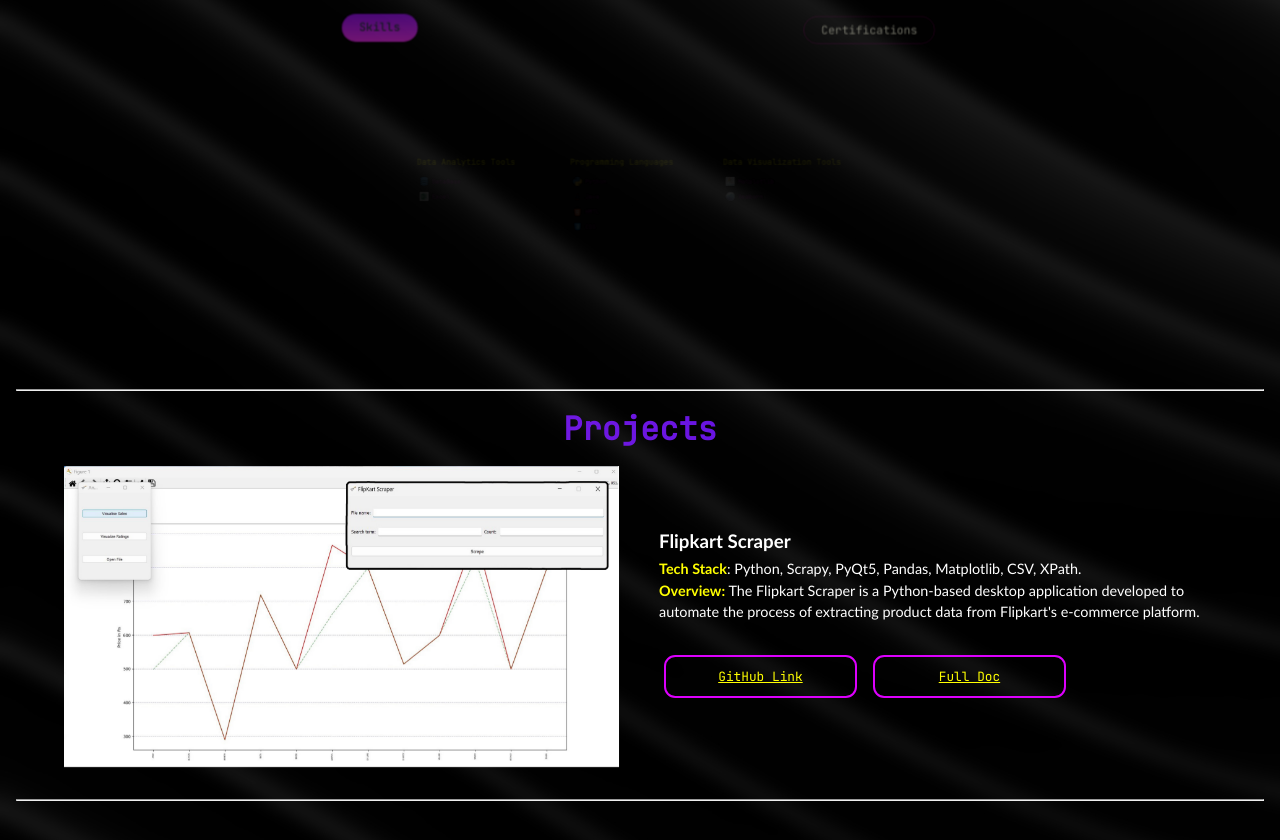
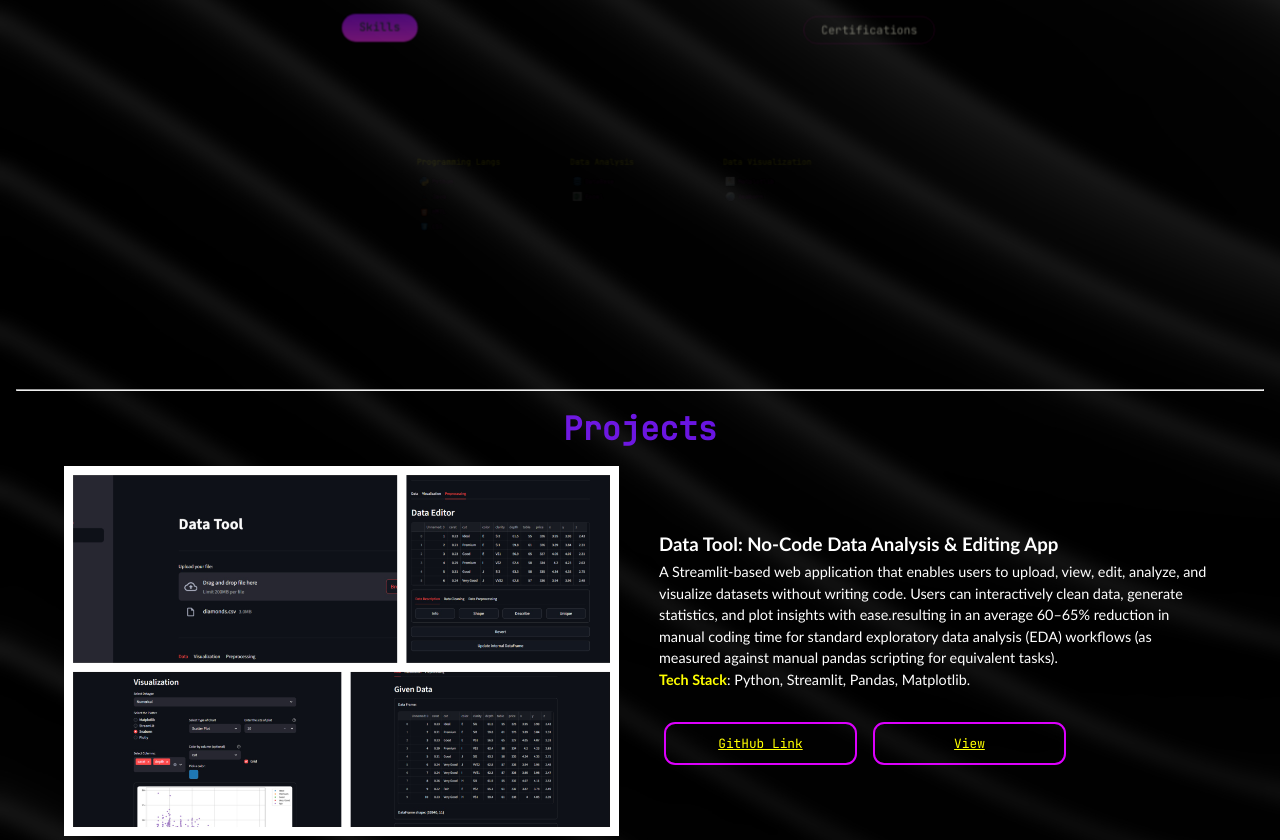
Before and after one commit to Kasa-Harendra/Kasa-Harendra, a plain HTML site: page index.html in a window 1280 px wide. Shown: the part 642-1482 px from the top of the page. Drawn offline with Linux system fonts and the light colour scheme.

Commit message:
Portfolio updated

```diff
--- /dev/null
+++ b/assets/js/data.js
@@ -0,0 +1,64 @@
+export const skill_category = [
+    'Programming Langs',
+    'Data Analysis',
+    'Data Visualization',
+]
+
+export const skills = [
+    { name: 'Python', icon: 'python.png', category: 0},
+    { name: 'Java', icon: 'java.png', category: 0},
+    { name: 'DataBase', icon: 'db.png', category: 1},
+    { name: 'HMTL', icon: 'html.png', category: 0},
+    { name: 'CSS', icon: 'css.png', category: 0},
+    { name: 'Matplotlib', icon: 'matplotlib.png', category: 2},
+    { name: 'Seaborn', icon: 'seaborn.svg', category: 2},
+    { name: 'Excel', icon: 'excel.jpg', category: 1}
+];
+
+export const projects = [
+    {
+        name: 'Data Tool: No-Code Data Analysis & Editing App ',
+        description: `A Streamlit-based web application that enables users to upload, view, edit, analyze, and visualize datasets without writing code. Users can interactively clean data, generate statistics, and plot insights with ease.resulting in an average 60–65% reduction in manual coding time for standard exploratory data analysis (EDA) workflows (as measured against manual pandas scripting for equivalent tasks).<br>
+                      <b style="color: yellow;">Tech Stack</b>: Python, Streamlit, Pandas, Matplotlib. <br>
+                      <b style="color: yellow;">Features:</b><br>
+                    📱 Mobile-friendly: Easily accessible and usable on smartphones for data viewing and lightweight analysis<br>
+                    📂 Upload CSV/XLSX datasets<br>
+                    ✏️ Edit data interactively in-browser<br>
+                    📊 Visualize statistics and missing values<br>
+                    📉 Generate bar, line, histogram, and scatter plots<br>
+                    💾 Export modified data for reuse`,
+        img: 'DataTool.png',
+        project_link: 'https://data-tool-harendra.streamlit.app/',
+        git_link: 'https://github.com/Kasa-Harendra/Data-Tool',
+        project_doc: '#'
+    },
+    {
+        name: 'Flipkart Scraper',
+        description: `<b style="color: yellow;">Tech Stack</b>: Python, Scrapy, PyQt5, Pandas, Matplotlib, CSV, XPath.<br>
+                      <b style="color: yellow;">Overview:</b>
+                        The Flipkart Scraper is a Python-based desktop application developed to automate the process of extracting product data from Flipkart's e-commerce platform. This project integrates web scraping, data processing, and graphical user interface (GUI) elements into a seamless tool for users to collect and analyze product-related insights—without requiring technical knowledge.`,
+        img: 'scraper.png',
+        project_link: '#',
+        git_link: 'https://github.com/Kasa-Harendra/Web-Scraping-Project',
+        project_doc: 'Flipkart_Scraper.pdf'
+    },
+];
+
+export const certificates = [
+    {
+        img: 'CDAC.png',
+        certificate_link: 'CDAC.pdf'
+    },{
+        img: 'L4G.png',
+        certificate_link: 'L4G.pdf'
+    },{
+        img: 'CS50.png',
+        certificate_link: 'CS50_Python.pdf'
+    },{
+        img: 'DataScienceCC.png',
+        certificate_link: 'DataScienceCC.pdf'
+    },{
+        img: 'OET.png',
+        certificate_link: 'OET.pdf'
+    }
+]
--- a/assets/js/index.js
+++ b/assets/js/index.js
@@ -1,92 +1,34 @@
-const skills = [
-    { name: 'Python', icon: 'python.png', category: 'Programming Langs'},
-    { name: 'Java', icon: 'java.png', category: 'Programming Langs'},
-    { name: 'DataBase', icon: 'db.png', category: 'Data Analysis'},
-    { name: 'HMTL', icon: 'html.png', category: 'Programming Langs'},
-    { name: 'CSS', icon: 'css.png', category: 'Programming Langs'},
-    { name: 'Matplotlib', icon: 'matplotlib.png', category: 'Data Visualization'},
-    { name: 'Seaborn', icon: 'seaborn.svg', category: 'Data Visualization'},
-    { name: 'Excel', icon: 'excel.jpg', category: 'Data Analysis'}
-];
+import { skills } from './data.js';
+import { projects } from './data.js';
+import { certificates } from './data.js';
+import { skill_category } from './data.js';
 
-const projects = [
-    {
-        name: 'Flipkart Scraper',
-        description: `<b style="color: yellow;">Tech Stack</b>: Python, Scrapy, PyQt5, Pandas, Matplotlib, CSV, XPath.<br>
-                      <b style="color: yellow;">Overview:</b>
-                        The Flipkart Scraper is a Python-based desktop application developed to automate the process of extracting product data from Flipkart's e-commerce platform. This project integrates web scraping, data processing, and graphical user interface (GUI) elements into a seamless tool for users to collect and analyze product-related insights—without requiring technical knowledge.`,
-        img: 'scraper.png',
-        project_link: '#',
-        git_link: 'https://github.com/Kasa-Harendra/Web-Scraping-Project',
-        project_doc: 'Flipkart_Scraper.pdf'
-    },
-];
 
-const certificates = [
-    {
-        img: 'CDAC.png',
-        certificate_link: 'CDAC.pdf'
-    },{
-        img: 'L4G.png',
-        certificate_link: 'L4G.pdf'
-    },{
-        img: 'CS50.png',
-        certificate_link: 'CS50_Python.pdf'
-    },{
-        img: 'DataScienceCC.png',
-        certificate_link: 'DataScienceCC.pdf'
-    },{
-        img: 'OET.png',
-        certificate_link: 'OET.pdf'
-    }
-]
+
 const contentContainer = document.getElementById('content-container');
 const projectsContainer = document.getElementById('projects-container');
 const skillsButton = document.getElementById('skills');
 const certificatesButton = document.getElementById('certifications');
 
 function renderSkills() {
+    let _skills = {};
     let content = '<div id="inner-skills-container">';
-    data_analy_skills = `<div class="skill-container">
-                        <h3 class="skill-field">Data Analytics Tools</h3>
+    for (let skill in skill_category) {
+        _skills[String(skill)] = `<div class="skill-container">
+                          <h3 class="skill-field">${skill_category[skill]}</h3>
                         `;
-    program_skills = `<div class="skill-container">
-                    <h3 class="skill-field">Programming Languages</h3>
-                    `
-    data_visualization_skills = `<div class="skill-container">
-                    <h3 class="skill-field">Data Visualization Tools</h3>
-                    `
-
+    }
     skills.forEach(skill => {
-        if(skill.category === 'Data Analysis') {
-            data_analy_skills += `<div class="skill">
+        _skills[String(skill.category)] += `<div class="skill">
                                         <img src=./assets/media/skill_images/${skill.icon} class="skill-icon">
                                         <p class="skill-name">${skill.name}</p>
-                                  </div>`
-        }
-        if(skill.category === 'Programming Langs') {
-            program_skills += `<div class="skill">
-                                        <img src=./assets/media/skill_images/${skill.icon} class="skill-icon">
-                                        <p class="skill-name">${skill.name}</p>
-                               </div>`
-        }
-        if(skill.category === 'Data Visualization') {
-            data_visualization_skills += `<div class="skill">
-                                        <img src=./assets/media/skill_images/${skill.icon} class="skill-icon">
-                                        <p class="skill-name">${skill.name}</p>
-                               </div>`
-        }
-
+                                    </div>`;
     });
-
-    all_skills = [data_analy_skills, program_skills, data_visualization_skills];
-    all_skills.forEach(skills => {
-        skills += `</div>`;
-        content += skills;
-    });
-
+    for (let skill in _skills) {
+        _skills[skill] += '</div>';
+        content += _skills[skill];
+    }
     content += `</div>`;
-
     contentContainer.innerHTML = content;
 }
 
@@ -160,7 +102,7 @@
     projectsContainer.innerHTML = content;
 }
 
-skillsButton.addEventListener('change', () => {
+skillsButton.addEventListener('click', () => {
     contentContainer.classList.add('fade');
     setTimeout(() => {
         renderSkills();
@@ -168,7 +110,7 @@
     }, 300);
 });
 
-certificatesButton.addEventListener('change', () => {
+certificatesButton.addEventListener('click', () => {
     contentContainer.classList.add('fade');
     setTimeout(() => {
         active = 0;
@@ -187,8 +129,6 @@
     renderCertificates();
 }
 
-
-
 if (skillsButton.checked) {
     renderSkills();
 }
--- a/assets/style/contact.css
+++ b/assets/style/contact.css
@@ -19,8 +19,9 @@
 .contact-info h2 {
     font-size: 2.5rem;
     margin-bottom: 20px;
+    background-image: linear-gradient(45deg, #8e2de2, #4a00e0);
     background-clip: text;
-    color: transparent
+    color: transparent;
 }
 
 .contact-description {
--- a/assets/style/projects.css
+++ b/assets/style/projects.css
@@ -46,7 +46,7 @@
 .project-info > p {
     font-size: 0.9rem;
     line-height: 1.5;
-    height: 4rem;
+    height: 8rem;
     overflow-y: scroll;
     -ms-overflow-style: none;
     scrollbar-width: none;
@@ -71,6 +71,7 @@
 #projects > h2, #contact > h2 {
     text-align: center;
     color: transparent;
+    background-image: linear-gradient(45deg, #8e2de2, #4a00e0);
     background-clip: text;
     font-size: 2rem;
     margin: 0.5rem;
--- a/index.html
+++ b/index.html
@@ -19,7 +19,6 @@
 <body>
     <div class="navigation">
         <nav class="navbar">
-            <li><a href="#Description"> Home</a></li>
             <li><a href="#projects"> Projects</a></li>
             <li><a href="#contact">Contact</a></li>
         </nav>
@@ -99,7 +98,7 @@
             </div>
         </div>
     </section>
-    <script src="./assets/js/index.js"></script>
+    <script type="module" src="./assets/js/index.js"></script>
     <script src="./assets/js/contact.js"></script>
 </body>
 </html>
```
Also changed, not shown: assets/media/project_images/DataTool.png (added).
